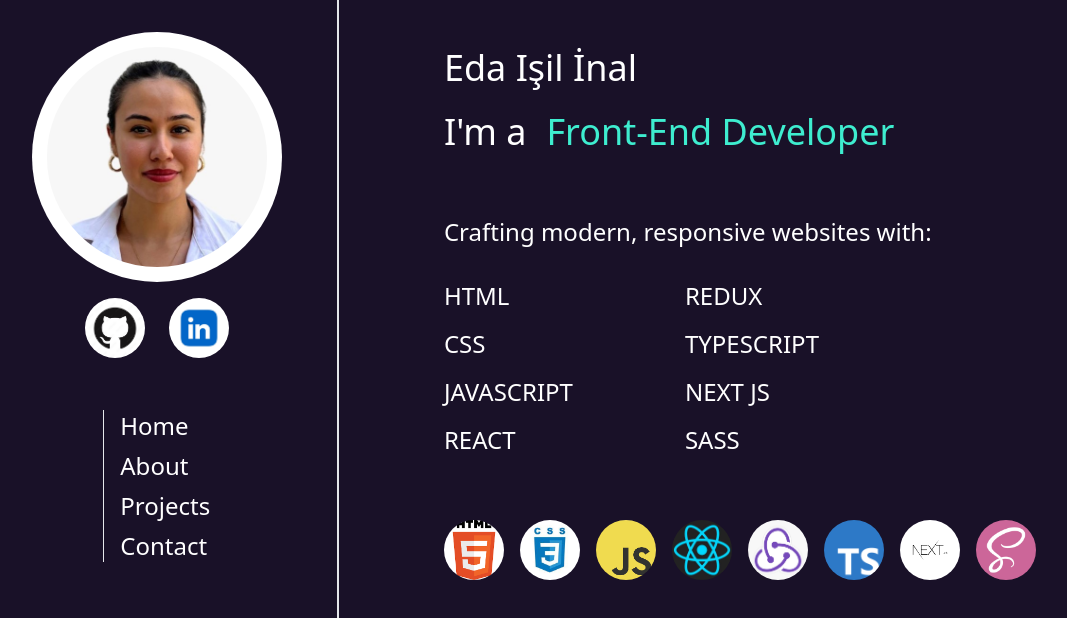
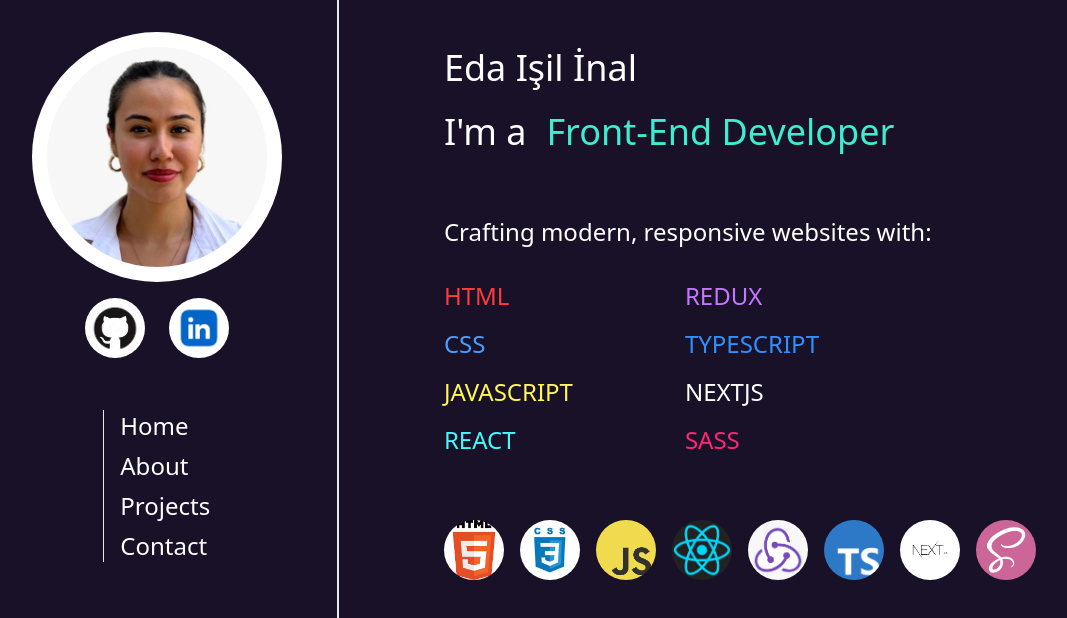
Before and after one commit to Eda-Inal/portfolio, a Next.js app in the folder portfolio/: page /home in a window 1280 px wide. Shown: the top 618 px of the page, without its empty margins (24-1091 px from the left). Built offline with nearby package versions, Linux system fonts and the light colour scheme.

Commit message:
fix languages color mistake at home page

```diff
--- a/portfolio/package.json
+++ b/portfolio/package.json
@@ -9,6 +9,7 @@
     "lint": "next lint"
   },
   "dependencies": {
+    "clsx": "^2.1.1",
     "next": "14.2.14",
     "react": "^18",
     "react-dom": "^18"
--- a/portfolio/public/languages.json
+++ b/portfolio/public/languages.json
@@ -1,45 +1,37 @@
 {
     "languages1": [
       {
-        "name": "HTML",
-        "color": "text-html",
+        "name": "html",
         "src": "/images/html.png"
       },
       {
-        "name": "CSS",
-        "color": "text-css",
+        "name": "css",
         "src": "/images/css.png"
       },
       {
-        "name": "JAVASCRIPT",
-        "color": "text-js",
+        "name": "javascript",
         "src": "/images/js.png"
       },
       {
-        "name": "REACT",
-        "color": "text-react",
+        "name": "react",
         "src": "/images/react.png"
       }
     ],
     "languages2": [
       {
-        "name": "REDUX",
-        "color": "text-redux",
+        "name": "redux",
           "src": "/images/redux.jpg"
       },
       {
-        "name": "TYPESCRIPT",
-        "color": "text-ts",
+        "name": "typescript",
           "src": "/images/ts.png"
       },
       {
-        "name": "NEXT JS",
-        "color": "text-nextjs",
+        "name": "nextjs",
           "src": "/images/next.png"
       },
       {
-        "name": "SASS",
-        "color": "text-sass",
+        "name": "sass",
           "src": "/images/sass.png"
       }
     ]
--- a/portfolio/src/app/components/languages.jsx
+++ b/portfolio/src/app/components/languages.jsx
@@ -1,10 +1,21 @@
-'use client'
+'use client';
 import React, { useEffect, useState } from 'react';
 import Image from 'next/image';
 
+const classMap = {
+  html: 'text-html',
+  css: 'text-css',
+  javascript: 'text-javascript',
+  react: 'text-react',
+  redux: 'text-redux',
+  typescript: 'text-typescript',
+  nextjs: 'text-nextjs',
+  sass: 'text-sass',
+};
 
 function Languages() {
   const [data, setData] = useState({ languages1: [], languages2: [] });
+
   useEffect(() => {
     fetch('/languages.json')
       .then((response) => response.json())
@@ -12,34 +23,37 @@ function Languages() {
       .catch((error) => console.error('Error loading languages:', error));
   }, []);
 
+  const renderLanguage = (language) => (
+    <div
+      key={language.name}
+      className={`mt-2 md:mt-4 ${classMap[language.name] || ''}`}
+    >
+      {language.name.toUpperCase()}
+    </div>
+  );
+
   return (
     <div>
-            <div className='md:text-2xl text-md sm:text-xl font-light mb-4 '>Crafting modern, responsive websites with:
+      <div className="md:text-2xl text-md sm:text-xl font-light mb-4">
+        Crafting modern, responsive websites with:
       </div>
-            <div className='flex flex-row md:text-2xl text-md sm:text-xl font-light '>
-                <div className='flex flex-col'>
-                    {
-                        data.languages1.map((language) => (
-                            <div className={`${language.color} mt-2 md:mt-4 mt-2'`}>{language.name}</div>
-                        ))
-                    }
 
+      <div className="flex flex-row md:text-2xl text-md sm:text-xl font-light">
+        <div className="flex flex-col">
+          {data.languages1.map(renderLanguage)}
         </div>
-                <div className='flex flex-col ml-16 md:ml-28'>
-                    {
-                        data.languages2.map((language) => (
-                            <div className={`${language.color} mt-2 md:mt-4 mt-2'`}>{language.name}</div>
-                        ))
-                    }
+        <div className="flex flex-col ml-16 md:ml-28">
+          {data.languages2.map(renderLanguage)}
         </div>
       </div>
-            <div className='flex mt-12 flex-wrap '>
-    {
-        [...data.languages1, ...data.languages2].map((language) => (
-            language.src && (  //sadece srcyi render eder
+
+      <div className="flex mt-12 flex-wrap">
+        {[...data.languages1, ...data.languages2]
+          .filter((language) => language.src)
+          .map((language) => (
             <div
               key={language.name}
-                    className='relative w-[35px] h-[35px] sm:w-[50px] sm:h-[50px] lg:w-[60px] lg:h-[60px] rounded-full overflow-hidden mr-4 mt-4'
+              className="relative w-[35px] h-[35px] sm:w-[50px] sm:h-[50px] lg:w-[60px] lg:h-[60px] rounded-full overflow-hidden mr-4 mt-4"
             >
               <Image
                 src={language.src}
@@ -48,13 +62,10 @@ function Languages() {
                 alt={`${language.name} logo`}
               />
             </div>
-            )
-        ))
-    }
+          ))}
       </div>
-
     </div>
-    )
+  );
 }
 
-export default Languages
+export default Languages;
--- a/portfolio/tailwind.config.js
+++ b/portfolio/tailwind.config.js
@@ -14,10 +14,10 @@ module.exports = {
         secondary:"#3EEDCF",
         html:"#FF3C3C",
         css:"#4B9EFF",
-        js:"#FFF857",
+        javascript:"#FFF857",
         react:"#43FBFB",
         redux:"#C377FF",
-        ts:"#3190FF",
+        typescript:"#3190FF",
         nextjs:"#FFFFFF",
         sass:"#FF2674"
       },
```
Also changed, not shown: 1 other file (tests, documents, lock files or other folders). Lines whose indentation alone changed are shown as unchanged.
